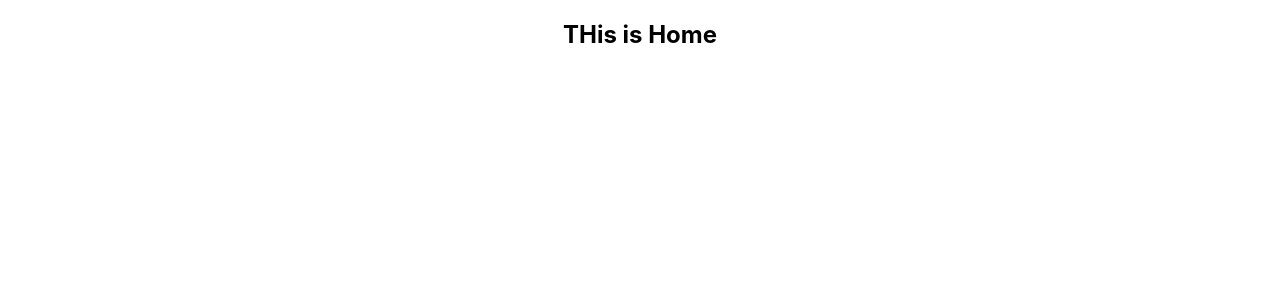
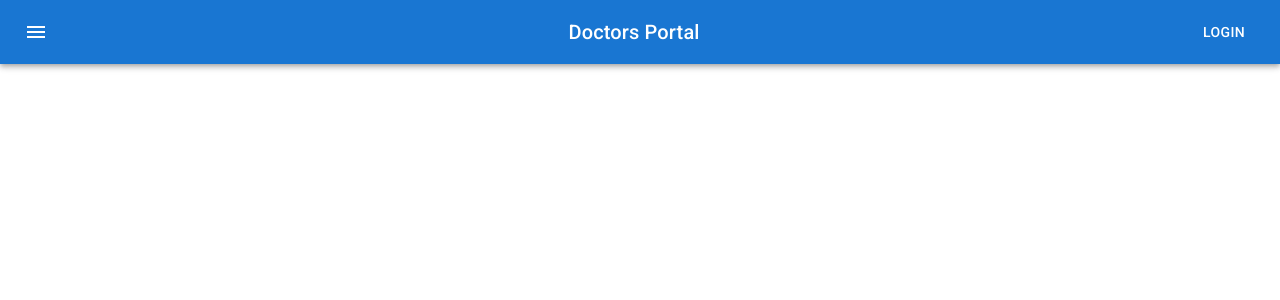
Before and after one commit to habibshrabon/doctors-portal-client-b04, a React (Create React App) app: page / in a window 1280 px wide. Shown: the top 300 px of the page. Built offline with nearby package versions, Linux system fonts and the light colour scheme.

Commit message:
metarial ui set up and app bar menu setup

```diff
--- a/package.json
+++ b/package.json
@@ -3,6 +3,10 @@
   "version": "0.1.0",
   "private": true,
   "dependencies": {
+    "@emotion/react": "^11.5.0",
+    "@emotion/styled": "^11.3.0",
+    "@mui/icons-material": "^5.0.5",
+    "@mui/material": "^5.0.6",
     "@testing-library/jest-dom": "^5.15.0",
     "@testing-library/react": "^11.2.7",
     "@testing-library/user-event": "^12.8.3",
--- a/public/index.html
+++ b/public/index.html
@@ -8,6 +8,10 @@
     <meta
       name="description"
       content="Web site created using create-react-app"
+    />
+    <link
+      rel="stylesheet"
+      href="https://fonts.googleapis.com/css?family=Roboto:300,400,500,700&display=swap"
     />
     <link rel="apple-touch-icon" href="%PUBLIC_URL%/logo192.png" />
     <!--
--- a/src/App.js
+++ b/src/App.js
@@ -1,6 +1,6 @@
 import "./App.css";
 import { BrowserRouter as Router, Switch, Route, Link } from "react-router-dom";
-import Home from "../Pages/Home/Home/Home";
+import Home from "./Pages/Home/Home/Home";
 
 function App() {
   return (
@@ -14,7 +14,7 @@
             <Home />
           </Route>
           <Route path="/about">
-            <home />
+            <Home />
           </Route>
         </Switch>
       </Router>
--- a/Pages/Home/Home/Home.js
+++ b/src/Pages/Home/Home/Home.js
@@ -1,9 +1,10 @@
 import React from "react";
+import Navigation from "../../Shared/Navigation/Navigation";
 
 const Home = () => {
   return (
     <div>
-      <h2>THis is Home</h2>
+      <Navigation />
     </div>
   );
 };
--- /dev/null
+++ b/src/Pages/Shared/Navigation/Navigation.js
@@ -0,0 +1,34 @@
+import React from "react";
+import AppBar from "@mui/material/AppBar";
+import Box from "@mui/material/Box";
+import Toolbar from "@mui/material/Toolbar";
+import Typography from "@mui/material/Typography";
+import Button from "@mui/material/Button";
+import IconButton from "@mui/material/IconButton";
+import MenuIcon from "@mui/icons-material/Menu";
+
+const Navigation = () => {
+  return (
+    <Box sx={{ flexGrow: 1 }}>
+      <AppBar position="static">
+        <Toolbar>
+          <IconButton
+            size="large"
+            edge="start"
+            color="inherit"
+            aria-label="menu"
+            sx={{ mr: 2 }}
+          >
+            <MenuIcon />
+          </IconButton>
+          <Typography variant="h6" component="div" sx={{ flexGrow: 1 }}>
+            Doctors Portal
+          </Typography>
+          <Button color="inherit">Login</Button>
+        </Toolbar>
+      </AppBar>
+    </Box>
+  );
+};
+
+export default Navigation;
```
Also changed, not shown: 1 other file (tests, documents, lock files or other folders).
